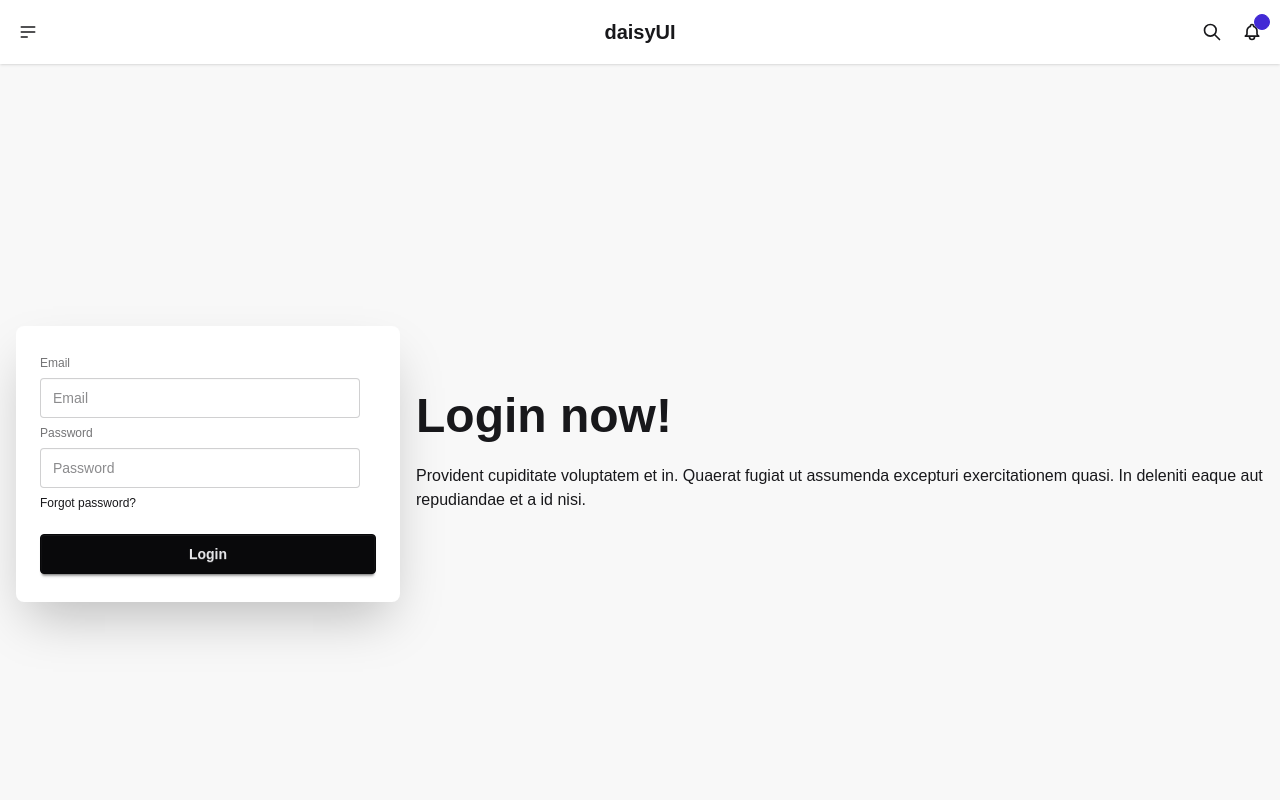
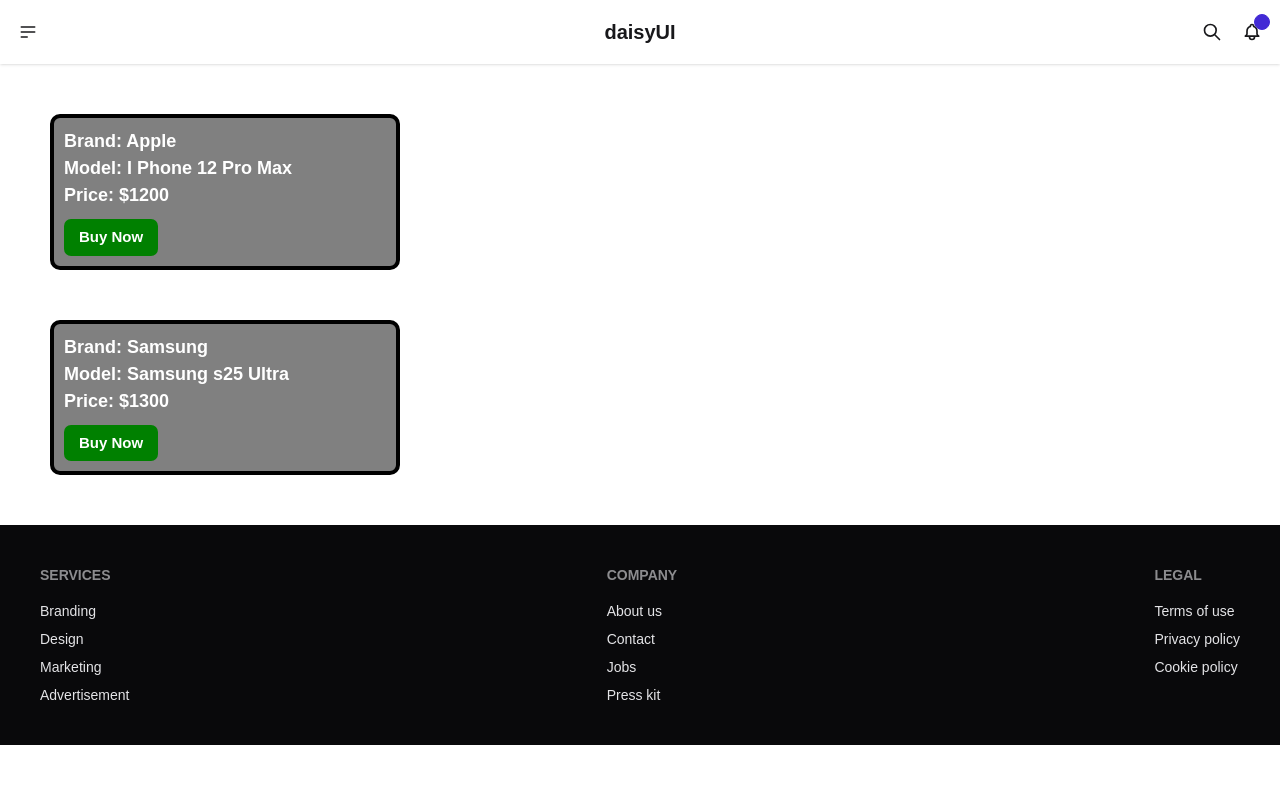
Before and after one commit to Aminulislam98/React-Module, a React (Vite) app: page / in a window 1280 px wide. Shown: the top 800 px of the page. Built offline with nearby package versions, Linux system fonts and the light colour scheme.

Commit message:
practicing module video component adding style in component

```diff
--- a/src/App.css
+++ b/src/App.css
@@ -1,2 +1,31 @@
 @import "tailwindcss";
 @plugin "daisyui";
+.device {
+  color: white;
+  border: 4px solid black;
+  border-radius: 10px;
+  font-family: Arial, Helvetica, sans-serif;
+  font-size: 18px;
+  font-weight: bold;
+  width: 350px;
+  margin: 50px;
+  padding: 10px;
+  background-color: gray;
+}
+.buyNow {
+  background-color: green;
+  color: white;
+  border: none;
+  padding: 7px 15px;
+  border-radius: 7px;
+  margin-top: 10px;
+  font-size: 15px;
+  transition: background-color 0.2s ease-in-out;
+}
+.buyNow:hover {
+  background-color: rgb(1, 144, 1);
+  cursor: pointer;
+}
+.buyNow:active {
+  background-color: green;
+}
--- a/src/App.jsx
+++ b/src/App.jsx
@@ -1,13 +1,17 @@
 import "./App.css";
 import Navbar from "./Navbar/Navbar";
-import Hero from "./Hero-section/Hero";
+// import Hero from "./Hero-section/Hero";
 import Footer from "./Footer-section/Footer";
+import ModulePractice from "./Hero-section/Module-31";
 
 function App() {
   return (
     <>
       <Navbar />
-      <Hero />
+      {/* <Hero /> */}
+      <ModulePractice name="I Phone 12 Pro Max" brand="Apple" price="$1200" />
+      <ModulePractice name="Samsung s25 Ultra" brand="Samsung" price="$1300" />
+
       <Footer />
     </>
   );
--- /dev/null
+++ b/src/Hero-section/Module-31.jsx
@@ -0,0 +1,15 @@
+import React from "react";
+import "../App.css";
+
+const ModulePractice = ({ brand, name, price }) => {
+  return (
+    <div className="device">
+      <p>Brand: {brand}</p>
+      <p>Model: {name}</p>
+      <p>Price: {price}</p>
+      <button className="buyNow">Buy Now</button>
+    </div>
+  );
+};
+
+export default ModulePractice;
```
